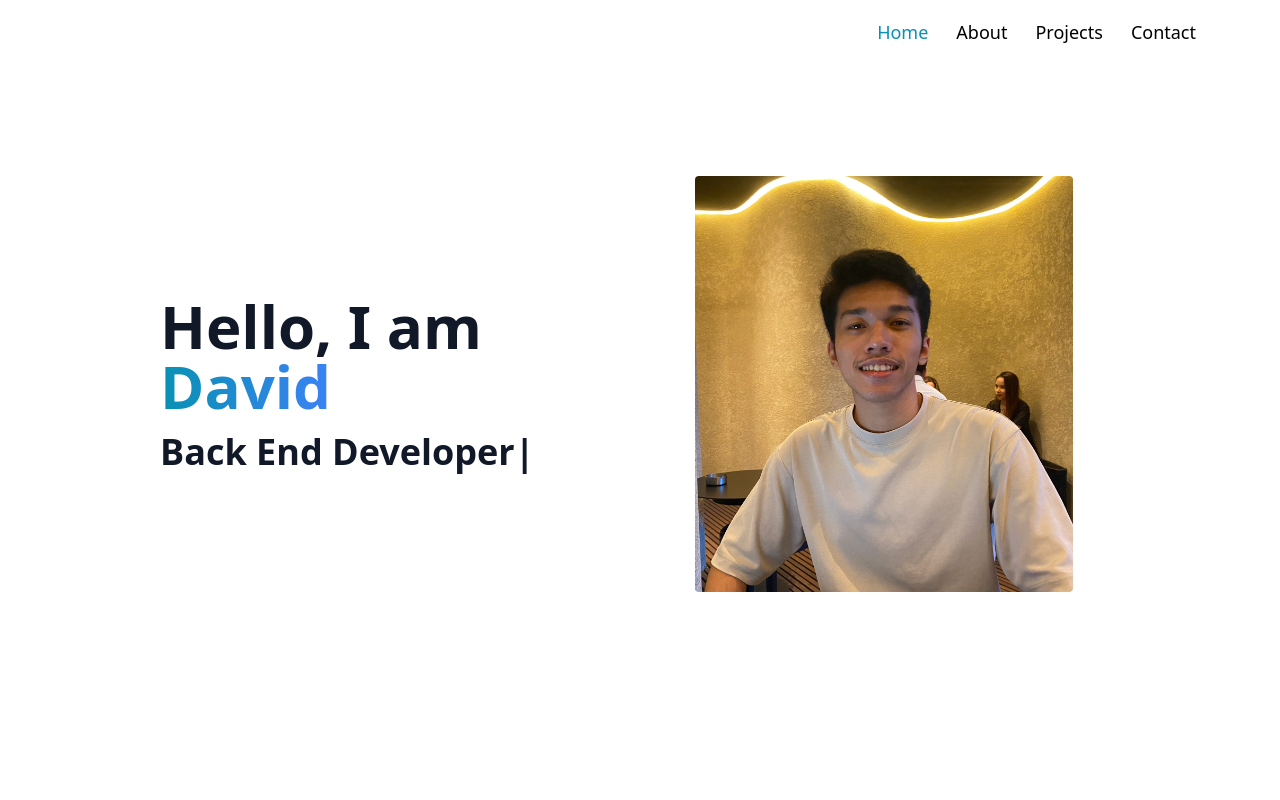
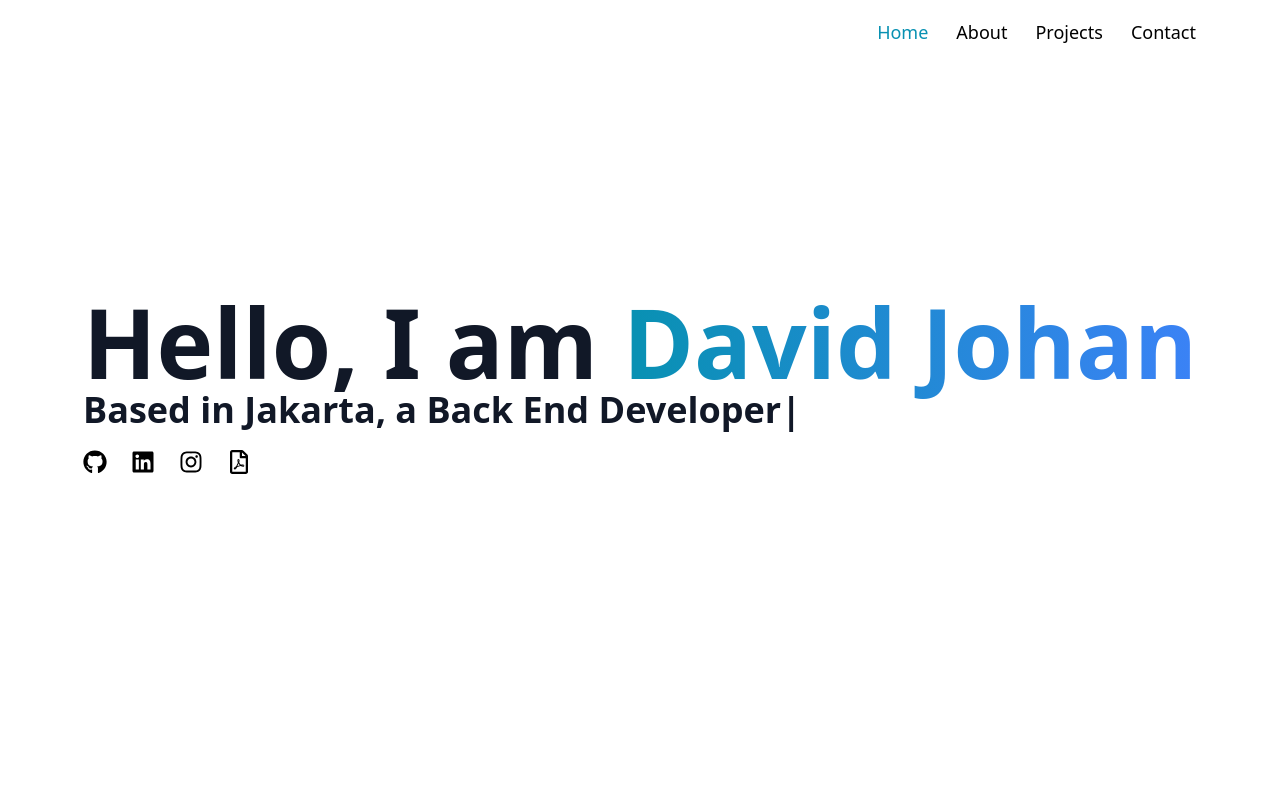
Before and after one commit to davidjohanhp/portfolio, a React (Create React App) app: page / in a window 1280 px wide. Shown: the top 800 px of the page. Built offline with nearby package versions, Linux system fonts and the light colour scheme.

Commit message:
add icon, change home, add cv

```diff
--- a/src/components/footer.jsx
+++ b/src/components/footer.jsx
@@ -10,14 +10,14 @@ class Footer extends React.Component {
                 <p>David Johan Hasiholan Parhusip</p>
                 <p>Undergraduate Information Systems Student</p>
                 <div className="flex items-center justify-center pt-2">
-                    <a className="px-2" href="https://www.instagram.com/davidjohanhp/" target="_blank" title="Instagram">
-                        <FaInstagram size={20}/>
+                    <a className="px-2" href="https://github.com/davidjohanhp" target="_blank" title="Github">
+                        <FaGithub size={20}/>
                     </a>
                     <a className="px-2" href="https://www.linkedin.com/in/davidjh-parhusip/" target="_blank" title="LinkedIn">
                         <FaLinkedin size={20}/>
                     </a>
-                    <a className="px-2" href="https://github.com/davidjohanhp" target="_blank" title="Github">
-                        <FaGithub size={20}/>
+                    <a className="px-2" href="https://www.instagram.com/davidjohanhp/" target="_blank" title="Instagram">
+                        <FaInstagram size={20}/>
                     </a>
                 </div>
             </div>
--- a/src/components/home.jsx
+++ b/src/components/home.jsx
@@ -1,38 +1,46 @@
 import React from "react";
 import myPhoto from "../img/new-photo.jpg"
 import { TypeAnimation } from "react-type-animation";
+import { FaGithub, FaInstagram, FaLinkedin, FaRegFilePdf } from "react-icons/fa";
 
 class Home extends React.Component {
     render() {
       return (
         <div id="home" className="flex h-[40rem] justify-center items-center">
-            {/* <div className="absolute inset-0 -z-10 bg-[radial-gradient(45rem_50rem_at_top,theme(colors.indigo.100),white)] opacity-20" />
-            <div className="absolute inset-y-0 right-1/2 -z-10 mr-16 w-[200%] origin-bottom-left skew-x-[-30deg] bg-white shadow-xl shadow-indigo-600/10 ring-1 ring-indigo-50 sm:mr-28 lg:mr-0 xl:mr-16 xl:origin-center" /> */}
-            <div className="mx-auto w-3/4">
-                <div className="grid grid-cols-2 gap-4 content-center">
-                    <div className="grid grid-cols-1 gap-4 content-center animate-in motion-safe:spin-in-90 duration-700">
-                        <h1 className="text-start font-semibold leading-15 text-gray-900 sm:text-6xl sm:leading-15">Hello, I am <span className="font-extrabold text-transparent bg-clip-text bg-gradient-to-r from-cyan-600 to-blue-500">David</span></h1>
+            <div className="">
+                <div className="content-center animate-in motion-safe:spin-in-90 duration-700">
+                    <div className="content-center">
+                        <h1 className="text-start font-semibold leading-15 text-gray-900 lg:text-8xl md:text-5xl sm:text-3xl sm:leading-15">Hello, I am <span className="font-extrabold text-transparent bg-clip-text bg-gradient-to-r from-cyan-600 to-blue-500">David Johan</span></h1>
+                        <span className="text-start font-semibold text-gray-900 lg:text-4xl md:text-2xl sm:text-xl">
+                            Based in Jakarta, a
                             <TypeAnimation
                                 sequence={[
-                                'Front End Developer',
+                                    ' Front End Developer',
                                     2000,
-                                'Back End Developer',
+                                    ' Back End Developer',
                                     2000,
-                                'Mobile Developer',
+                                    ' Mobile Developer',
                                     2000,
                                 ]}
-                            wrapper="p"
+                                wrapper="span"
                                 cursor={true}
                                 repeat={Infinity}
-                            className="text-start font-semibold text-gray-900 sm:text-4xl"
                             />
-                        {/* </p> */}
-                        {/* <div className="">
-                            <p>Check My WOrk</p>
-                        </div> */}
+                        </span>
                     </div>
-                    <div className="grid place-items-center animate-in motion-safe:spin-in-90 duration-700">
-                        <img src={myPhoto} className="rounded w-4/5"></img>
+                    <div className="flex align-center pt-5">
+                        <a className="pr-3" href="https://github.com/davidjohanhp" target="_blank" title="Github">
+                            <FaGithub className="lg:text-2xl md:text-xl sm:text-l"/>
+                        </a>
+                        <a className="px-3" href="https://www.linkedin.com/in/davidjh-parhusip/" target="_blank" title="LinkedIn">
+                            <FaLinkedin className="lg:text-2xl md:text-xl sm:text-l"/>
+                        </a>
+                        <a className="px-3" href="https://www.instagram.com/davidjohanhp/" target="_blank" title="Instagram">
+                            <FaInstagram className="lg:text-2xl md:text-xl sm:text-l"/>
+                        </a>
+                        <a className="px-3" href="https://drive.google.com/file/d/1JayfARn-j9qJMeE81UoGAM5mD8tLMTaV/view?usp=sharing" target="_blank" title="Github">
+                            <FaRegFilePdf className="lg:text-2xl md:text-xl sm:text-l"/>
+                        </a>
                     </div>
                 </div>
             </div>
```
Also changed, not shown: src/components/projects.jsx (+0 -27 lines), 1 other file (tests, documents, lock files or other folders). Lines whose indentation alone changed are shown as unchanged.
